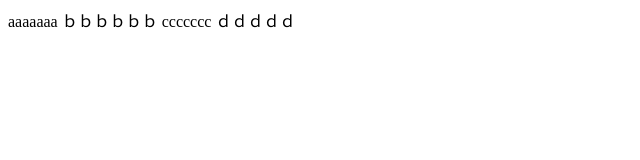
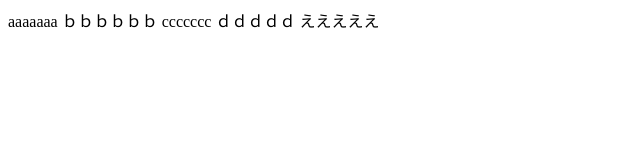
Before and after one commit to kato-koji/kato-koji.github.io, a plain HTML site: page index.html in a window 1280 px wide. Shown: the full height of the page, 0-640 px from the left. Drawn offline with Linux system fonts and the light colour scheme.

Commit message:
えええええ追記

```diff
--- a/index.html
+++ b/index.html
@@ -7,6 +7,7 @@
 ｂｂｂｂｂｂ
 ccccccc
 ｄｄｄｄｄ
+えええええ
 </body>
 
 
```
